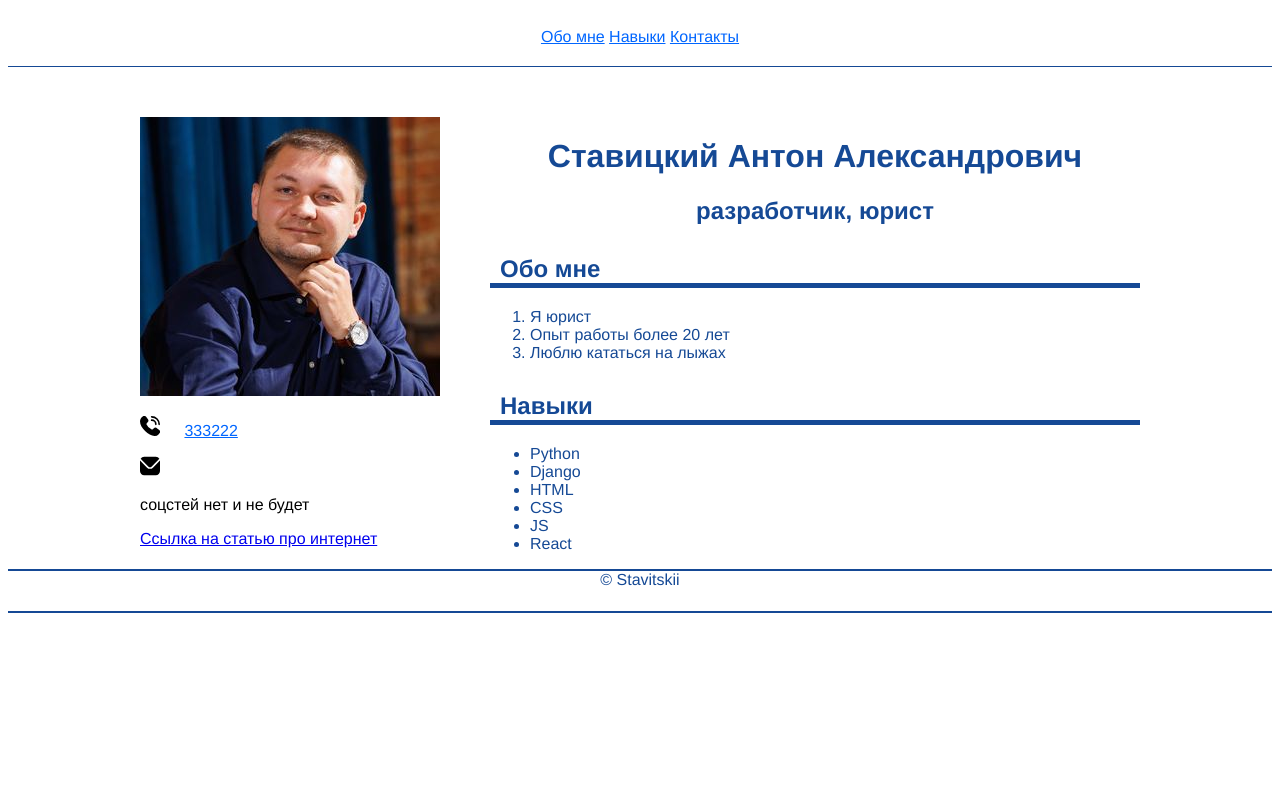
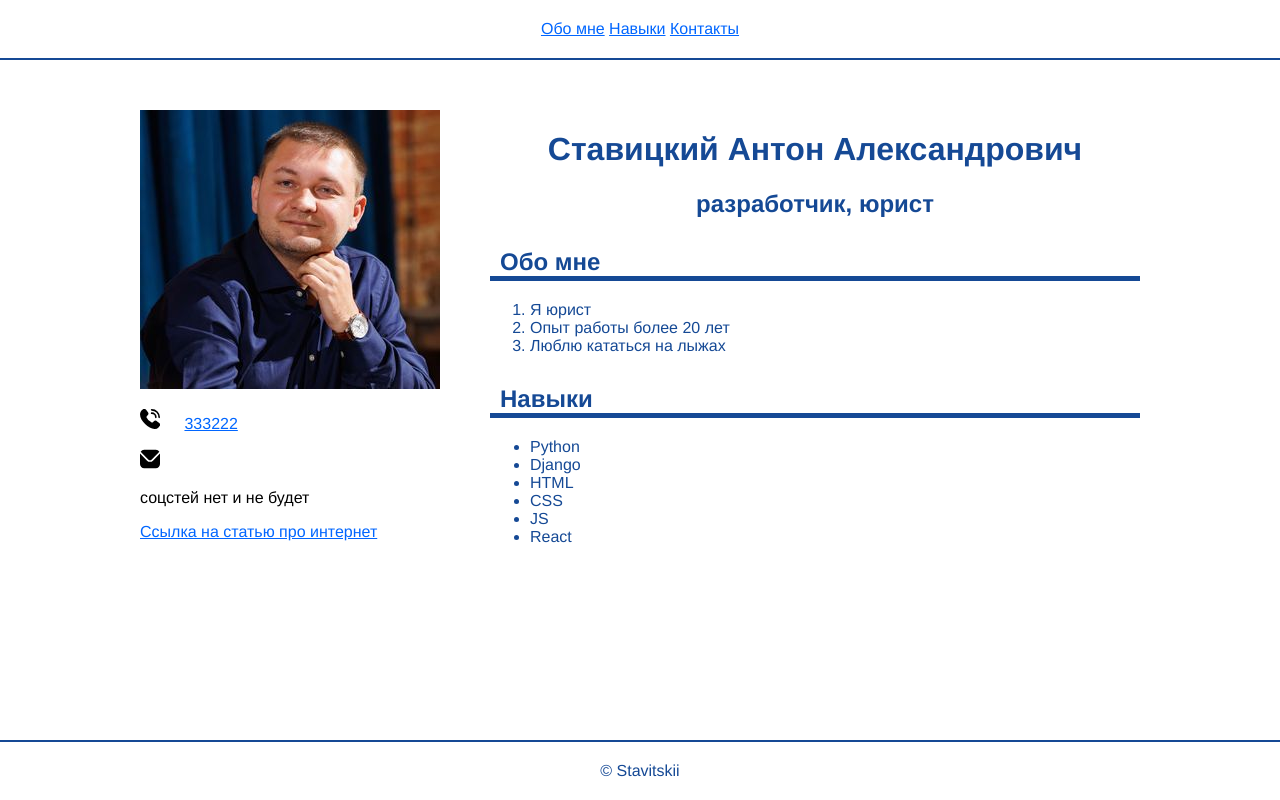
Before and after one commit to AStavitskii/BusinesCard, a plain HTML site: page index.html in a window 1280 px wide. Drawn offline with Linux system fonts and the light colour scheme.

Commit message:
Style corrected

```diff
--- a/index.html
+++ b/index.html
@@ -26,7 +26,7 @@
             <a href="mailto:q@q.qq" class="link"></a>
           </p>
           <p>соцстей нет и не будет</p>
-          <a href="https://ru.wikipedia.org/wiki/%D0%98%D0%BD%D1%82%D0%B5%D1%80%D0%BD%D0%B5%D1%82" target="blank">Ссылка на статью про интернет</a>
+          <a href="https://ru.wikipedia.org/wiki/%D0%98%D0%BD%D1%82%D0%B5%D1%80%D0%BD%D0%B5%D1%82" class="link" target="blank">Ссылка на статью про интернет</a>
 
 
 
--- a/style.css
+++ b/style.css
@@ -1,9 +1,14 @@
 body {
     font-family: Helvetica, sans-serif;
+    margin: 0;
+    display: flex;
+    flex-direction: column;
+    min-height: 100vh;
 }
+
 .header {
     padding: 20px;
-    border-bottom: 1px solid #154995;
+    border-bottom: 2px solid #154995;
     text-align: center;
     }
 
@@ -84,10 +89,10 @@ h1 {
 }
 footer{
 
+    padding: 20px;
+    border-top: 2px solid #154995;
+    text-align: center;
     display: block;
-    height: 40px;
+
     color: #154995;
-    text-align: center;
-    border-top: 2px solid #154995;
-    border-bottom: 2px solid #154995;
 }
```
